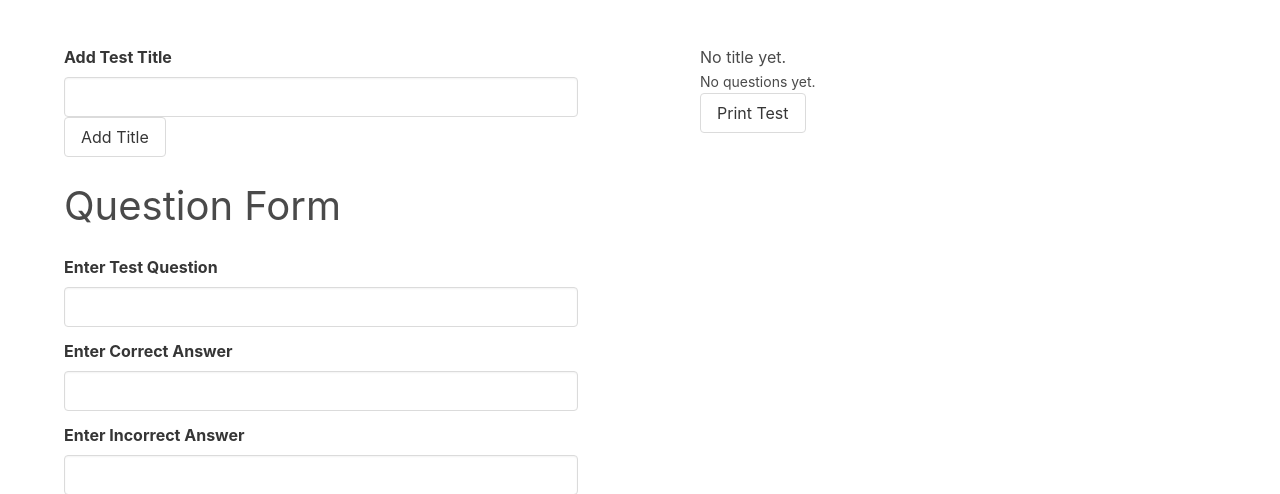
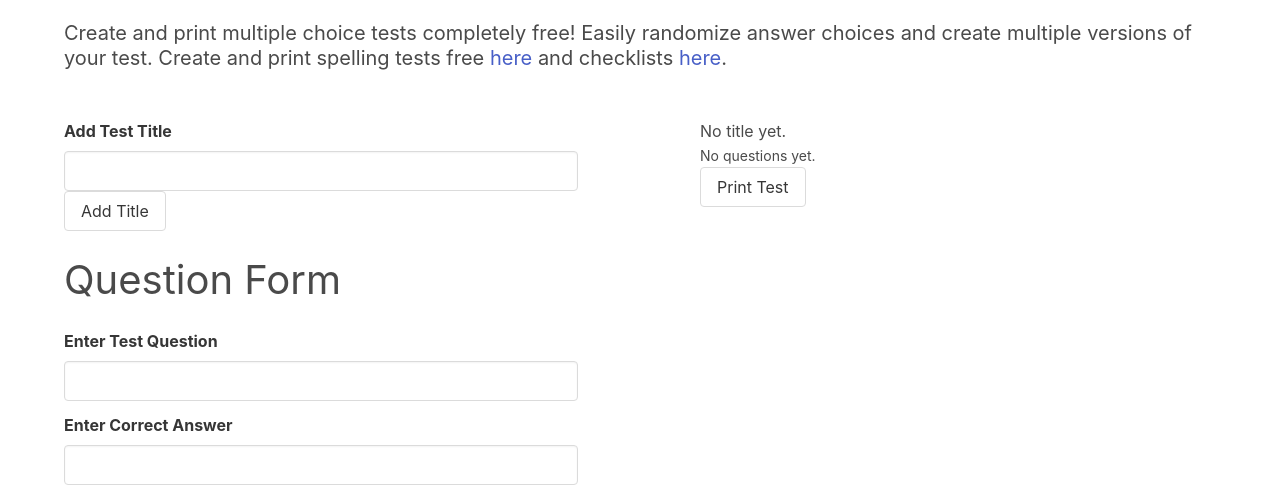
Before and after one commit to jclaey/test-generator, a plain HTML site: page index.html in a window 1280 px wide. Shown: the part 269-763 px from the top of the page. Drawn offline with Linux system fonts and the light colour scheme.

Commit message:
add subtitle with links to home page

```diff
--- a/index.html
+++ b/index.html
@@ -39,6 +39,7 @@
                 <h1 class="title is-1">Simple Test Generator</h1>
             </div>
             <h2 class="subtitle is-2">The easiest test generator on the internet.</h2>
+            <h5 class="subtitle is-5">Create and print multiple choice tests completely free! Easily randomize answer choices and create multiple versions of your test. Create and print spelling tests free <a href="https://simpletestgenerator.com/pages/spelling_test" target="_blank">here</a> and checklists <a href="https://simplechecklistgenerator.com" target="_blank">here</a>.</h5>
         </div>
     </header>
     <main class="mb-6">
```
